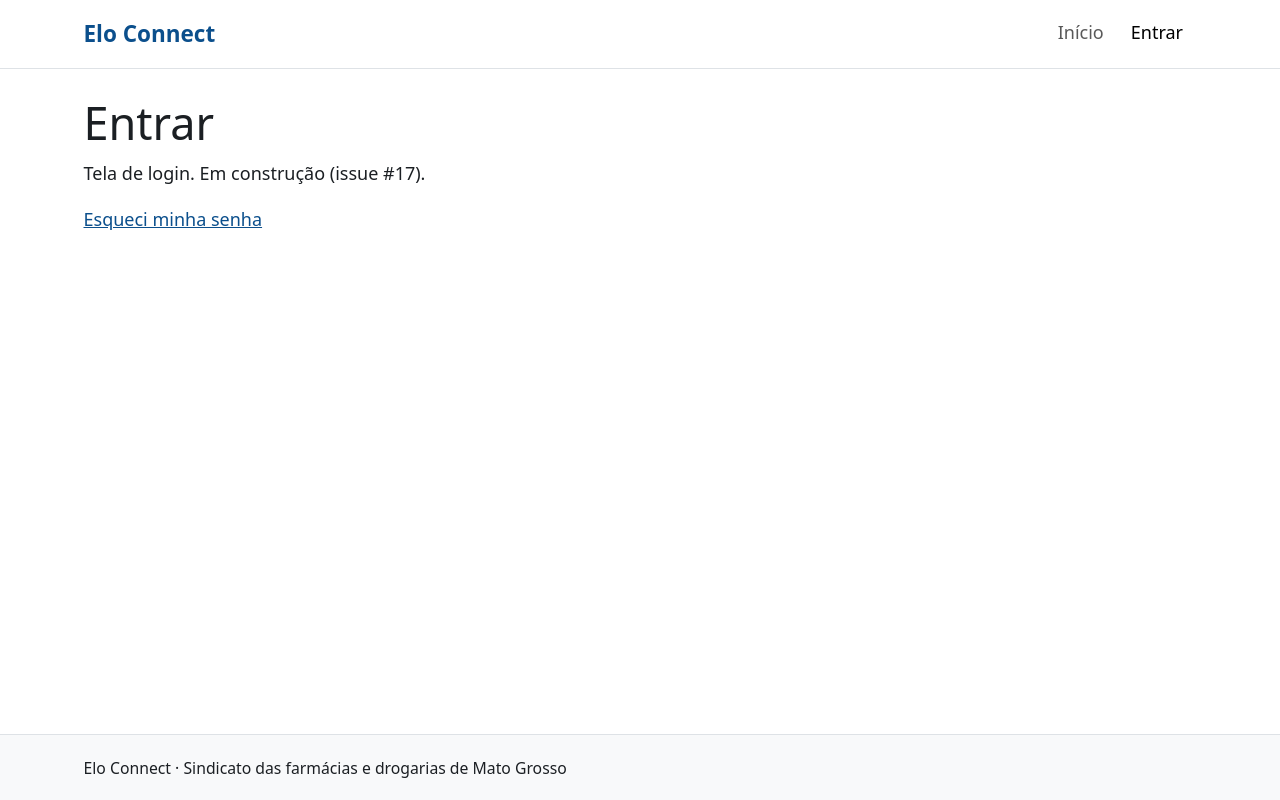
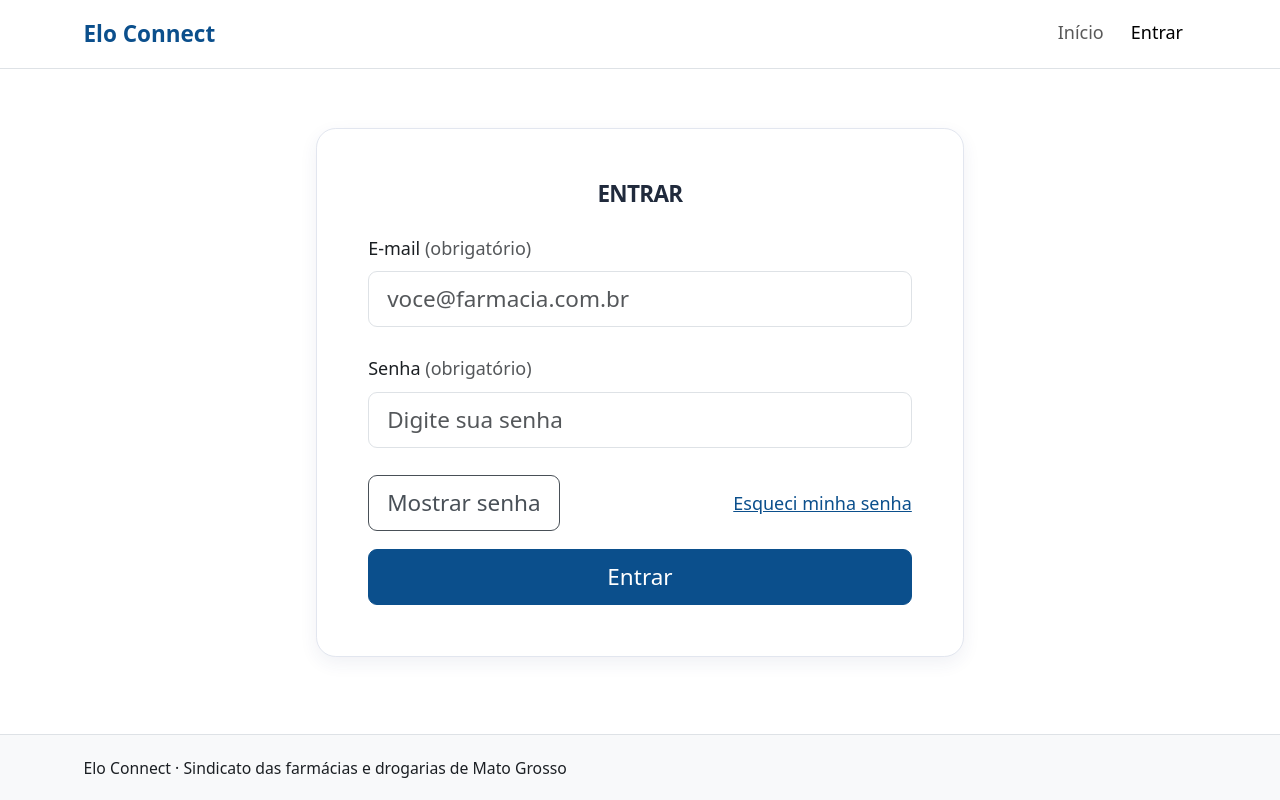
Before and after one commit to eloconnect/platform, a React (Vite) app in the folder apps/web/: page /entrar in a window 1280 px wide. Built offline with nearby package versions, Linux system fonts and the light colour scheme; no server answers.

Commit message:
feat(web): tela de login (#103)
Closes #17

```diff
--- a/apps/web/src/estilos/tema.scss
+++ b/apps/web/src/estilos/tema.scss
@@ -61,3 +61,32 @@ main {
   color: $body-color;
   font-weight: 600;
 }
+
+.cartao-pagina {
+  width: 100%;
+  max-width: 58rem;
+  margin: 0 auto;
+  padding: clamp(1.5rem, 4vw, 3rem);
+  border: 1px solid #e2e6ef;
+  border-radius: 1.1rem;
+  background: #fff;
+  box-shadow: 0 0.35rem 1rem #263c7112;
+}
+
+.cartao-pagina h1 {
+  margin: 0;
+  color: #202a3c;
+  font-size: 1.25rem;
+  font-weight: 750;
+  letter-spacing: -0.03em;
+}
+
+.cartao-autenticacao {
+  max-width: 36rem;
+  margin-block: clamp(1rem, 4vh, 3rem);
+
+  h1 {
+    margin-bottom: 1rem;
+    text-align: center;
+  }
+}
--- a/apps/web/src/paginas/publico/PaginaEntrar.tsx
+++ b/apps/web/src/paginas/publico/PaginaEntrar.tsx
@@ -1,15 +1,95 @@
-import { Link } from 'react-router';
-import { useTituloPagina } from '../../componentes';
+import { useState } from 'react';
+import { Form } from 'react-bootstrap';
+import { Link, useNavigate } from 'react-router';
+import { ApiError } from '@eloconnect/shared';
+import { api } from '../../api';
+import {
+  Botao,
+  CampoTexto,
+  MensagemErro,
+  useTituloPagina,
+} from '../../componentes';
+import { destinoPorPerfil, salvarSessao } from '../../sessao';
 
-/** Login com e-mail e senha (US03, issue #17). */
+/** Login com e-mail e senha (US03, issues #16 e #17). */
 export function PaginaEntrar() {
   useTituloPagina('Entrar');
-  // TODO(#17): formulário de login, usando CampoTexto e Botao.
+  const navegar = useNavigate();
+  const [mostrarSenha, setMostrarSenha] = useState(false);
+  const [email, setEmail] = useState('');
+  const [senha, setSenha] = useState('');
+  const [enviando, setEnviando] = useState(false);
+  const [erro, setErro] = useState<string | null>(null);
+
+  async function entrar() {
+    setEnviando(true);
+    setErro(null);
+    try {
+      const sessao = await api.login({ email: email.trim(), senha });
+      salvarSessao(sessao, false);
+      await navegar(destinoPorPerfil(sessao.usuario.perfil));
+    } catch (e) {
+      // A mensagem depende só do status, nunca do texto do erro (que pode vir
+      // em inglês do navegador ou da API).
+      setErro(
+        e instanceof ApiError && e.status === 401
+          ? 'E-mail ou senha incorretos.'
+          : 'Não foi possível entrar agora. Tente de novo em alguns minutos.',
+      );
+      setEnviando(false);
+    }
+  }
+
   return (
-    <>
-      <h1>Entrar</h1>
-      <p>Tela de login. Em construção (issue #17).</p>
-      <Link to="/esqueci-senha">Esqueci minha senha</Link>
-    </>
+    <section className="cartao-pagina cartao-autenticacao">
+      <h1 className="text-center mb-4 text-uppercase">Entrar</h1>
+
+      <Form
+        onSubmit={(event) => {
+          event.preventDefault();
+          void entrar();
+        }}
+      >
+        {erro && <MensagemErro>{erro}</MensagemErro>}
+
+        <CampoTexto
+          rotulo="E-mail"
+          type="email"
+          autoComplete="username"
+          placeholder="voce@farmacia.com.br"
+          obrigatorio
+          value={email}
+          onChange={(event) => setEmail(event.target.value)}
+        />
+
+        <CampoTexto
+          rotulo="Senha"
+          type={mostrarSenha ? 'text' : 'password'}
+          autoComplete="current-password"
+          placeholder="Digite sua senha"
+          obrigatorio
+          value={senha}
+          onChange={(event) => setSenha(event.target.value)}
+        />
+
+        <div className="d-flex align-items-center justify-content-between gap-2 mb-3">
+          <Botao
+            variant="outline-secondary"
+            type="button"
+            aria-pressed={mostrarSenha}
+            onClick={() => setMostrarSenha((visivel) => !visivel)}
+          >
+            {mostrarSenha ? 'Ocultar senha' : 'Mostrar senha'}
+          </Botao>
+          <Link to="/esqueci-senha" className="link-pequeno">
+            Esqueci minha senha
+          </Link>
+        </div>
+
+        <Botao className="w-100" type="submit" disabled={enviando}>
+          {enviando ? 'Entrando...' : 'Entrar'}
+        </Botao>
+      </Form>
+    </section>
   );
 }
--- /dev/null
+++ b/apps/web/src/sessao.ts
@@ -0,0 +1,39 @@
+import type { LoginResponse } from '@eloconnect/shared';
+
+const CHAVE = 'eloconnect.sessao';
+
+/**
+ * Guarda a sessão no navegador: só até fechar a aba, ou neste dispositivo
+ * quando o usuário marca "Lembrar neste dispositivo".
+ */
+export function salvarSessao(sessao: LoginResponse, lembrar: boolean): void {
+  limparSessao();
+  (lembrar ? localStorage : sessionStorage).setItem(
+    CHAVE,
+    JSON.stringify(sessao),
+  );
+}
+
+export function lerSessao(): LoginResponse | null {
+  const bruto = localStorage.getItem(CHAVE) ?? sessionStorage.getItem(CHAVE);
+  if (!bruto) return null;
+  try {
+    // oxlint-disable-next-line typescript/no-unsafe-type-assertion
+    return JSON.parse(bruto) as LoginResponse;
+  } catch {
+    return null;
+  }
+}
+
+export function lerToken(): string | null {
+  return lerSessao()?.accessToken ?? null;
+}
+
+export function limparSessao(): void {
+  localStorage.removeItem(CHAVE);
+  sessionStorage.removeItem(CHAVE);
+}
+
+export function destinoPorPerfil(perfil: LoginResponse['usuario']['perfil']) {
+  return perfil === 'ADMIN' ? '/admin' : '/associado';
+}
--- a/packages/shared/src/api-client.ts
+++ b/packages/shared/src/api-client.ts
@@ -1,3 +1,10 @@
+import type {
+  EsqueciSenhaRequest,
+  LoginRequest,
+  LoginResponse,
+  MensagemResponse,
+  RedefinirSenhaRequest,
+} from './auth.js';
 import type { HealthResponse } from './health.js';
 
 /** Erro de uma chamada à API, com o status HTTP. */
@@ -51,6 +58,12 @@ export function createApiClient(
 
   return {
     getHealth: () => requisitar<HealthResponse>('GET', '/health'),
+    login: (dados: LoginRequest) =>
+      requisitar<LoginResponse>('POST', '/auth/login', dados),
+    solicitarRecuperacaoSenha: (dados: EsqueciSenhaRequest) =>
+      requisitar<MensagemResponse>('POST', '/auth/esqueci-senha', dados),
+    redefinirSenha: (dados: RedefinirSenhaRequest) =>
+      requisitar<MensagemResponse>('POST', '/auth/redefinir-senha', dados),
   };
 }
 
--- a/packages/shared/src/index.ts
+++ b/packages/shared/src/index.ts
@@ -1,2 +1,3 @@
 export type { HealthResponse } from './health.js';
+export type * from './auth.js';
 export { ApiError, createApiClient, type ApiClient } from './api-client.js';
```
Also changed, not shown: 1 other file (tests, documents, lock files or other folders).
